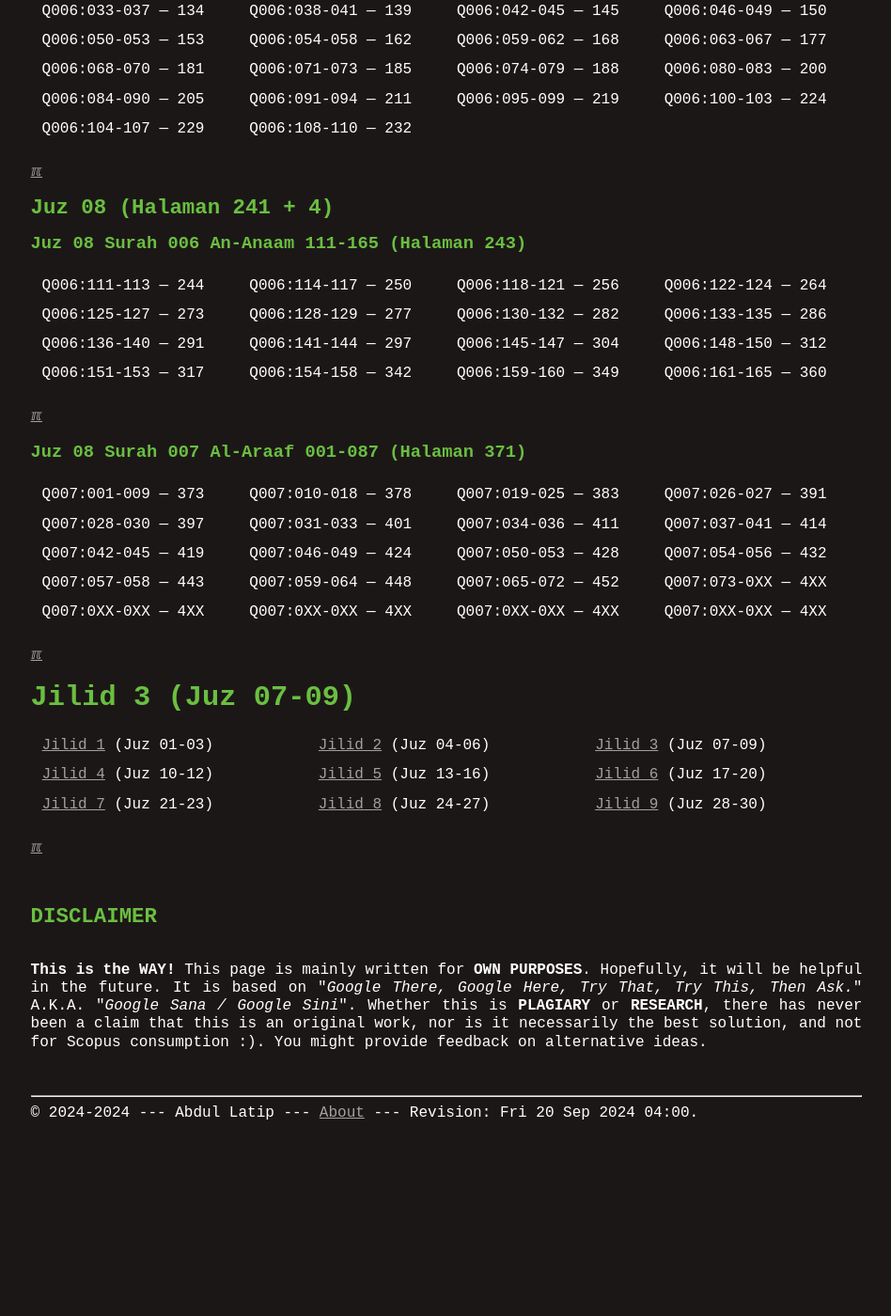
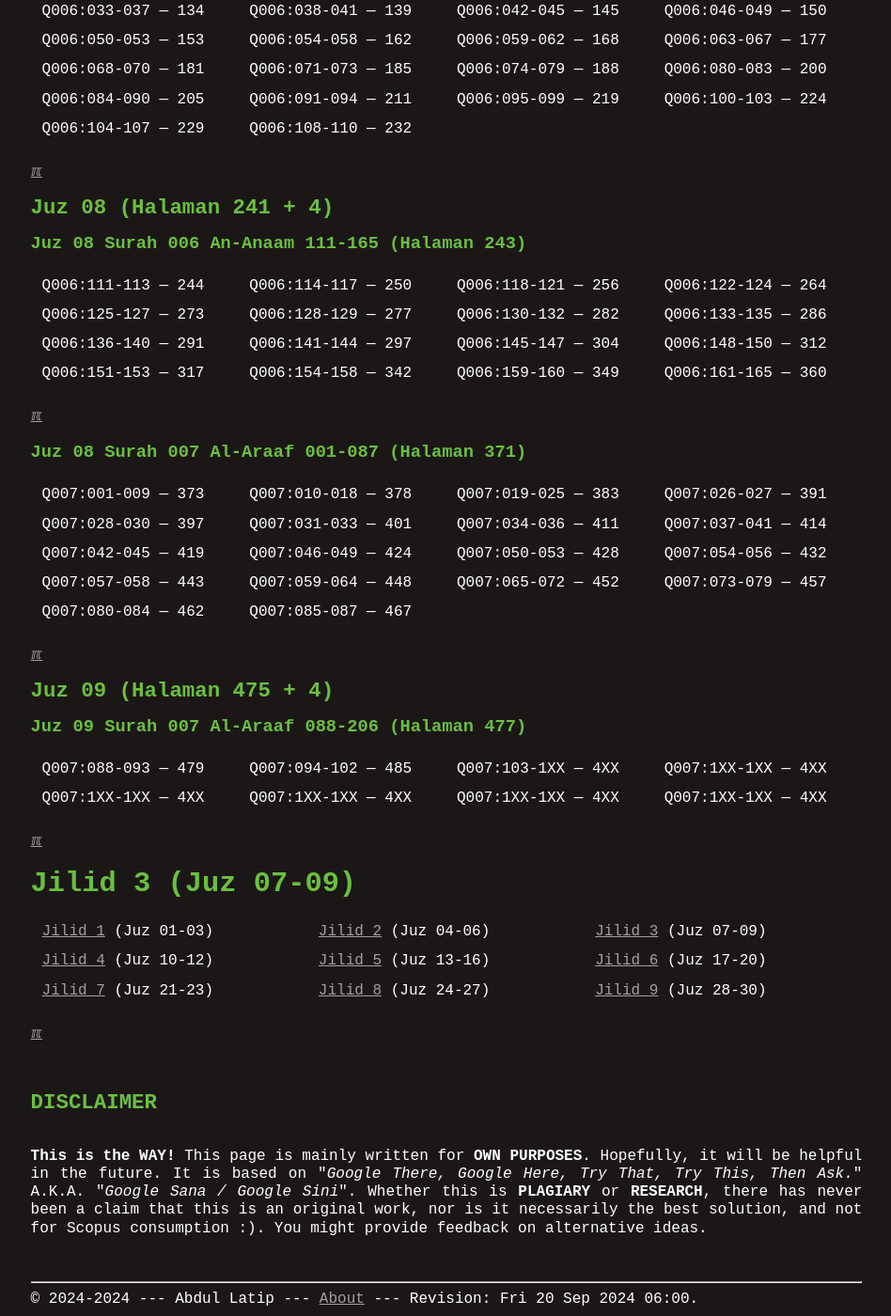
Before and after one commit to dullatip/indexquran, a Jekyll site: the page built from 003.md, in a window 1280 px wide and 1400 px high, scrolled down 1146 px. Shown: the whole window at 94% size, without its empty margins (165-1113 px from the left). Built offline with Jekyll 4.4.1, drawn with Linux system fonts in a browser that asks for light colours; before the commit the page ends 2348 px from its top, so only the background shows below that.

Commit message:
modified:   003.md

```diff
--- a/003.md
+++ b/003.md
@@ -50,8 +50,17 @@
 | Q007:001-009 --- 373 | Q007:010-018 --- 378 | Q007:019-025 --- 383 | Q007:026-027 --- 391 |
 | Q007:028-030 --- 397 | Q007:031-033 --- 401 | Q007:034-036 --- 411 | Q007:037-041 --- 414 |
 | Q007:042-045 --- 419 | Q007:046-049 --- 424 | Q007:050-053 --- 428 | Q007:054-056 --- 432 |
-| Q007:057-058 --- 443 | Q007:059-064 --- 448 | Q007:065-072 --- 452 | Q007:073-0XX --- 4XX |
-| Q007:0XX-0XX --- 4XX | Q007:0XX-0XX --- 4XX | Q007:0XX-0XX --- 4XX | Q007:0XX-0XX --- 4XX |
+| Q007:057-058 --- 443 | Q007:059-064 --- 448 | Q007:065-072 --- 452 | Q007:073-079 --- 457 |
+| Q007:080-084 --- 462 | Q007:085-087 --- 467 |
+
+[&#x213C;](#)<br id="idx308008000">
+
+## Juz 09 (Halaman 475 + 4)
+
+### Juz 09 Surah 007 Al-Araaf 088-206 (Halaman 477)
+
+| Q007:088-093 --- 479 | Q007:094-102 --- 485 | Q007:103-1XX --- 4XX | Q007:1XX-1XX --- 4XX |
+| Q007:1XX-1XX --- 4XX | Q007:1XX-1XX --- 4XX | Q007:1XX-1XX --- 4XX | Q007:1XX-1XX --- 4XX |
 
 [&#x213C;](#)<br id="idxA">
 # Jilid 3 (Juz 07-09)
--- a/_config.yml
+++ b/_config.yml
@@ -1,4 +1,4 @@
-version:          "Fri 20 Sep 2024 04:00"
+version:          "Fri 20 Sep 2024 06:00"
 copyright:        "2024-2024"
 title:            "Index Tafsir Al-Azhar HAMKA"
 author:           "Abdul Latip"
```
Also changed, not shown: 000.md (+1 -1 lines).
